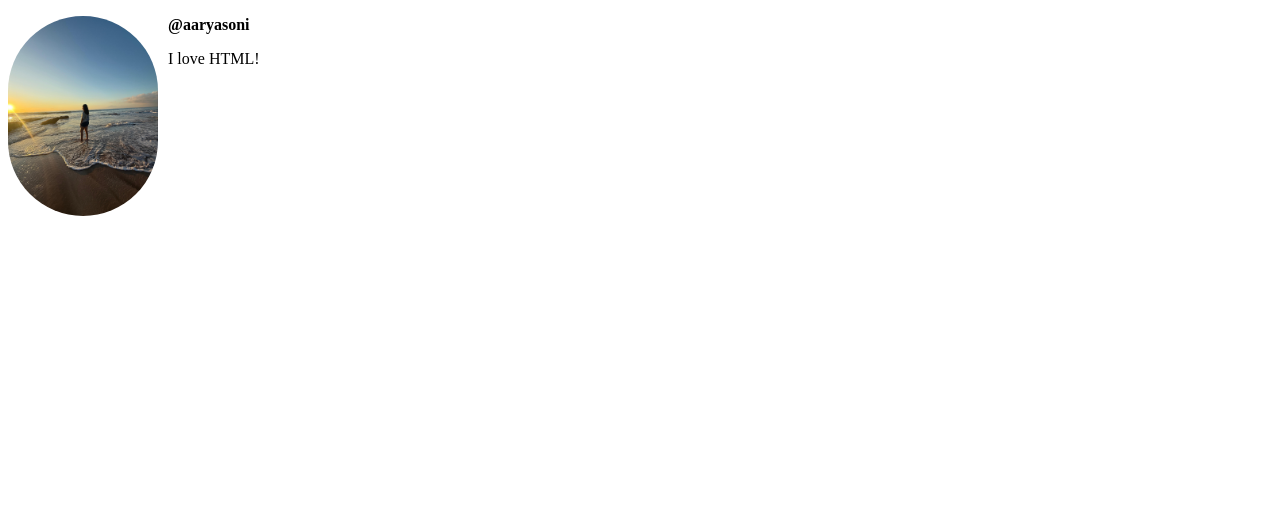
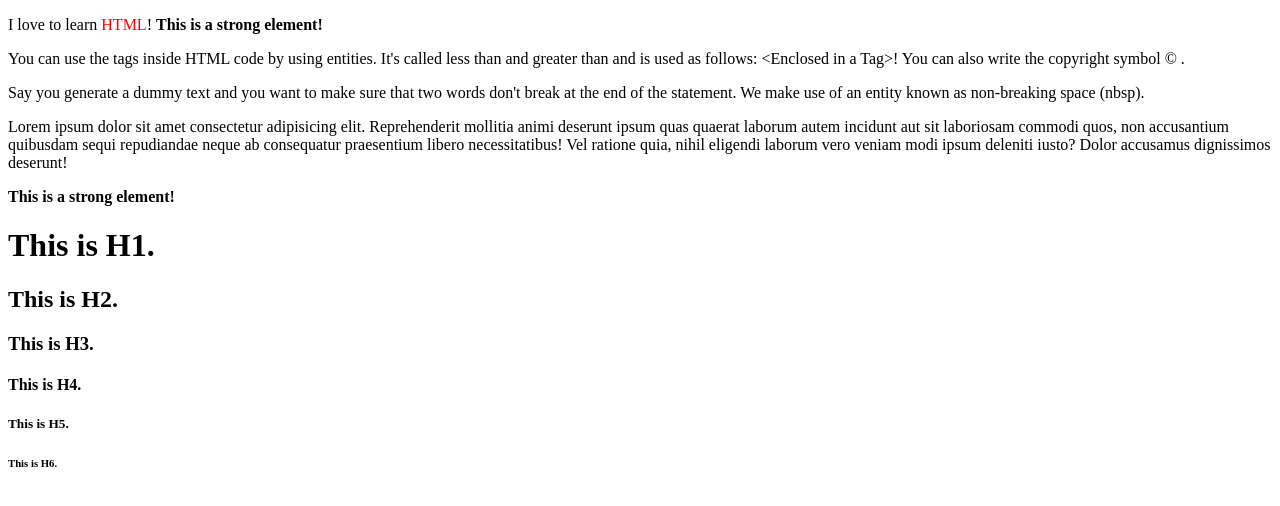
Before and after one commit to arrysoni/HTML, a plain HTML site: page index.html in a window 1280 px wide. Drawn offline with Linux system fonts and the light colour scheme.

Commit message:
Learning Entities and Text

```diff
--- a/index.html
+++ b/index.html
@@ -1,30 +1,34 @@
 <!DOCTYPE html>
-<htm lang="en">
-    <header>
-        <title> This is my first web page! This should be visible on the Chrome tab. </title>
-        <style>
-            img{
-                width: 150px;
-                border-radius: 75px;
-                float: left;
-                margin-right: 10px;
-            }
-            /*Quick Trick if you set border radius half of your width, you will get a round image */
-            /* This is how you reference class/classification in HTML */
+<html lang="en">
+<head>
+    <meta charset="UTF-8">   <!-- It is a character set more extensive than ASCII-->
+    <meta name="viewport" content="width=device-width, initial-scale=1.0">   <!--Viewport means our webpage and we adjust the size of our page as per the size of our device-->
+    <meta name="keywords" content="HTML,CSS">
+    <meta name="description" content="...">   <!--This meta-page gives us information about the webpage.  -->
+    <title>Document</title>
 
-            .username{
-                font-weight: bold;
-            }
+    <style>
+        em{
+            color: red;
+            font-style: normal;
+        }
+    </style>
+</head>
+<body>
+    <p>I love to learn <em>HTML</em>! <strong>This is a strong element! </strong> </p>    <!--em is emphasis, not necessarily bold, it can bechanged! Check <style> -->
+    <p> You can use the tags inside HTML code by using entities. It's called less than and greater than and is used as follows: &lt;Enclosed in a Tag&gt;! You can also write the copyright symbol &copy; .</p>
 
-            .thebody{
-                font-weight: lighter;
-            }
-        </style>
-    </header>
+    <p>Say you generate a dummy text and you want to make sure that two words don't break at the end of the statement. We make use of an entity known as non-breaking space (nbsp).</p>
+    <p>Lorem ipsum dolor sit amet consectetur adipisicing elit. Reprehenderit mollitia animi deserunt ipsum quas quaerat laborum autem incidunt aut&nbsp;sit laboriosam commodi quos, non accusantium quibusdam sequi repudiandae neque ab consequatur praesentium libero necessitatibus! Vel ratione quia, nihil eligendi laborum vero veniam modi ipsum deleniti iusto? Dolor accusamus dignissimos deserunt!</p>
 
-    <body>
-        <img src="images/beach.jpeg" alt="beach">
-        <p class="username">@aaryasoni</p>
-        <p class="thebody">I love HTML!</p>
-    </body>
+    <p><strong>This is a strong element! </strong> </p>
+
+    <!--This is based on hierarchy, not size of the font!-->
+    <h1>This is H1.</h1>
+    <h2>This is H2.</h2>
+    <h3>This is H3.</h3>
+    <h4>This is H4.</h4>
+    <h5>This is H5.</h5>
+    <h6>This is H6.</h6>
+</body>
 </html>
```
